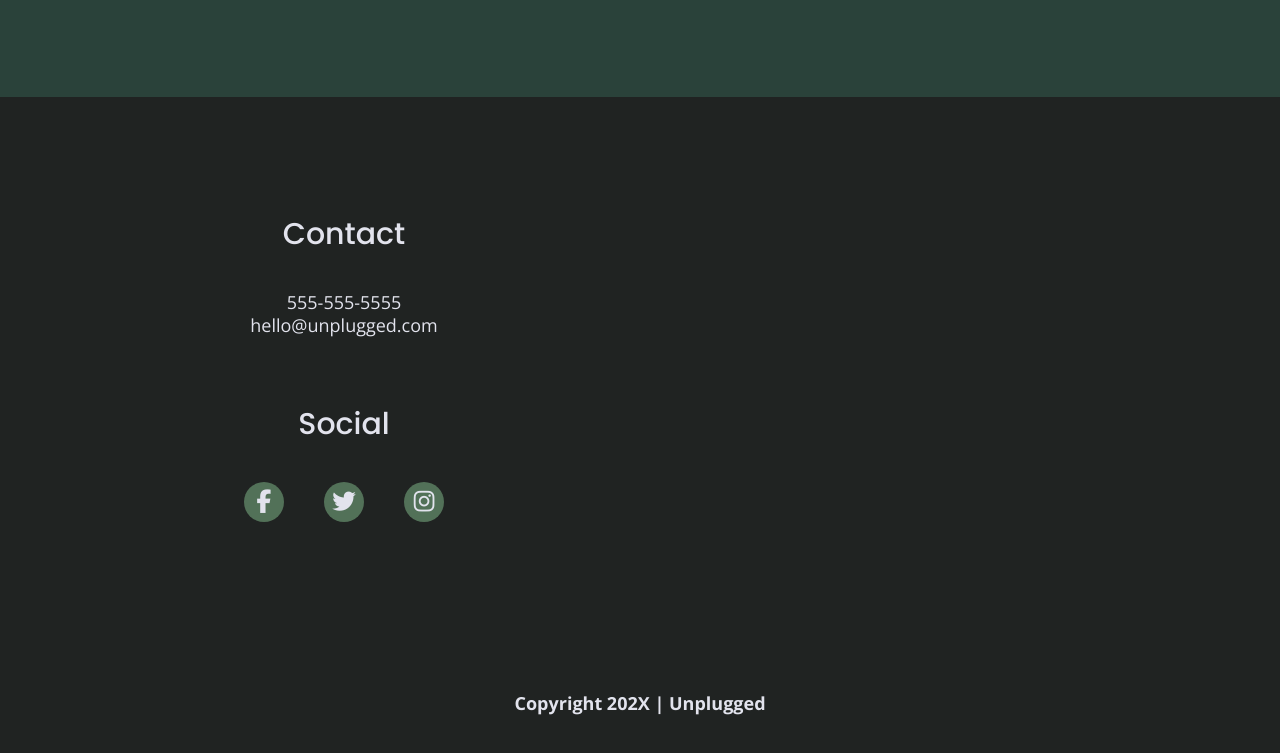
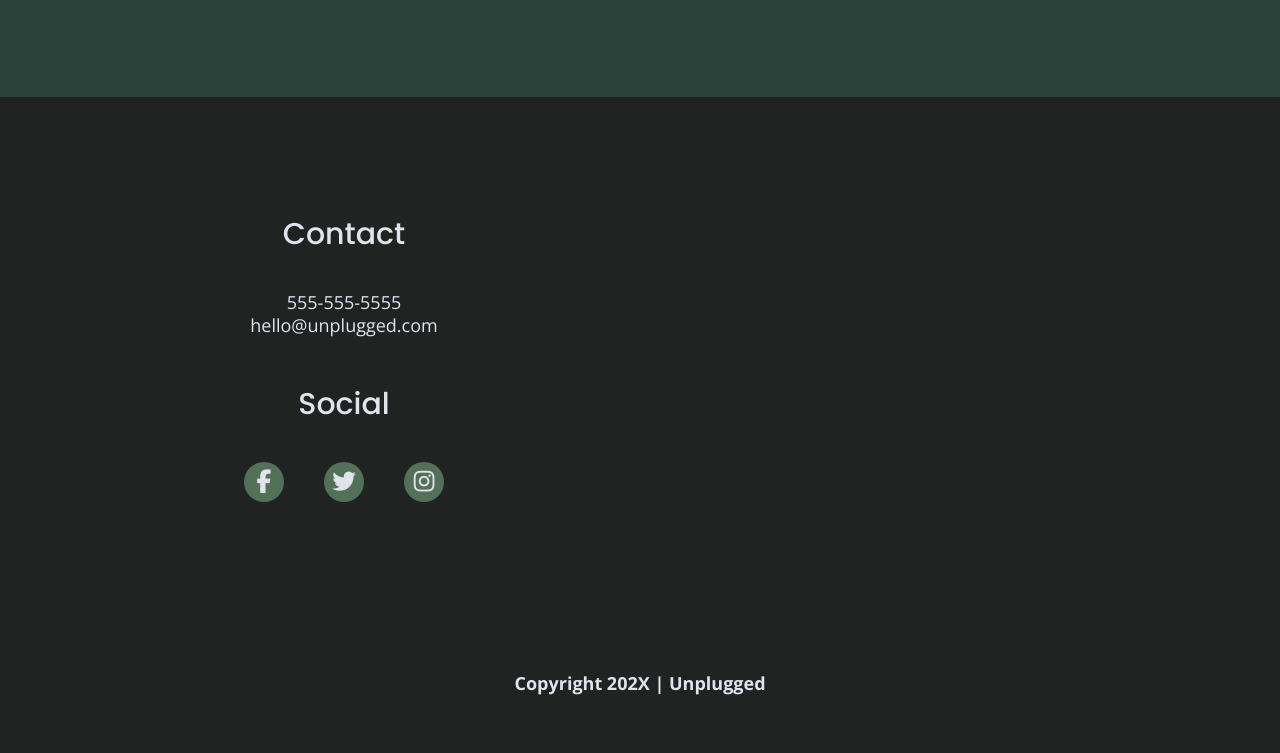
Before and after one commit to mjosephson5/unplugged, a website built with Parcel: page index.html in a window 1280 px wide. Shown: the part 2269-3022 px from the top of the page. After the commit the page ends 2984 px from the top, so only its background shows below. Built offline with nearby package versions, Linux system fonts and the light colour scheme; files whose address does not match are found by name.

Commit message:
Finished mobile styles

```diff
--- a/css/main.css
+++ b/css/main.css
@@ -218,15 +218,14 @@ footer {
 
   footer p {
     margin: 0;
-  padding-bottom: 50px;
+  }
+
+  footer .contact p {
+    margin-bottom: 50px;
   }
 
   footer .content-wrapper {
     width: 55%;
-}
-
-footer .contact {
-  margin-bottom: 50px;
   }
 
   footer .social-icons p {
@@ -245,12 +244,12 @@ footer .social-icons p i {
     justify-content: center;
     align-items: center;
     margin: 0 20px;
-
   }
 
   footer .copyright {
     margin: 20px 0;
   }
+
 
 
   /*-------------------- Main Area Styles - Mobile Homepage -------------------- */
@@ -263,6 +262,7 @@ footer .copyright {
     background-image: url('../img/unplugged-retreat.jpg');
     background-size: cover;
     background-position: center;
+    min-height: 500px;
   }
 
 
@@ -271,6 +271,7 @@ footer .copyright {
     font-family: 'Poppins', Arial, Helvetica, sans-serif;
     font-weight: 500;
     line-height: 1.2;
+    margin: 0;
   }
 
 
@@ -667,7 +668,7 @@ footer p {
   footer .copyright {
     width: 100%;
   }
-}
+
   /* ==========================================================================
      About Page
   ========================================================================== */
@@ -723,7 +724,7 @@ footer .copyright {
      font-size: .875em;
      line-height: 1.125;
    }
-
+  }
 
 
   @media only screen and (min-width: 1200px) {
```
Lines whose indentation alone changed are shown as unchanged.
